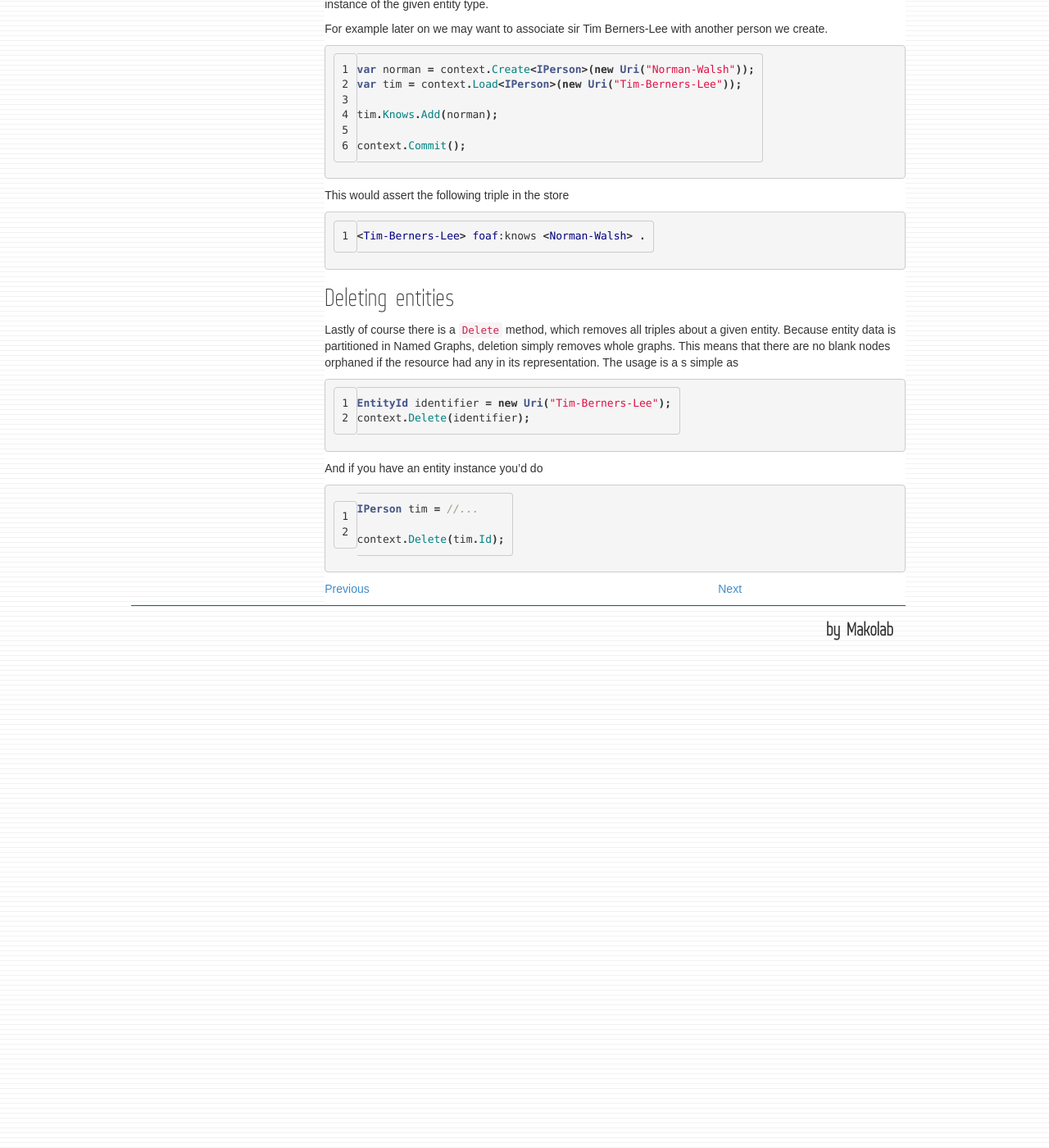
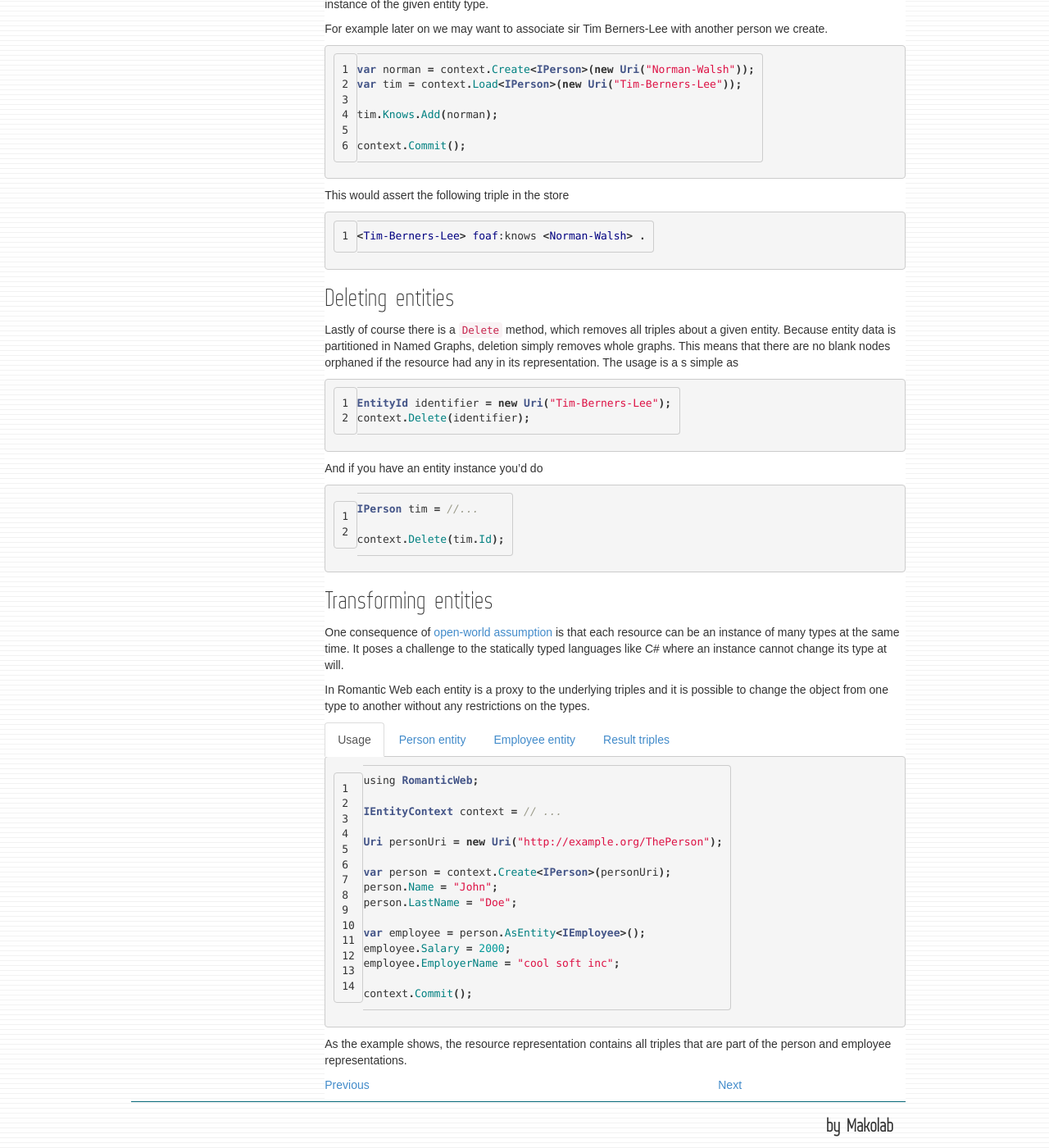
Before and after one commit to MakoLab/RomanticWeb, a Jekyll site: the page built from docs/basic-usage/3.working-with-entities.markdown, in a window 1280 px wide and 1400 px high, scrolled down 1127 px. Shown: the whole window at 82% size. Built offline with Jekyll 4.4.1, drawn with Linux system fonts in a browser that asks for light colours; nearby versions of some CDN libraries; before the commit the page ends 1923 px from its top, so only the background shows below that.

Commit message:
rdf:type behaviour

```diff
--- a/docs/basic-usage/3.working-with-entities.markdown
+++ b/docs/basic-usage/3.working-with-entities.markdown
@@ -3,7 +3,7 @@ layout: tutorial
 title:  "Working with entities"
 permalink: 'entities/'
 prev: 'docs/basic-usage/context-factory/'
-next: 'docs/basic-usage/linq/'
+next: 'docs/basic-usage/rdf-types/'
 categories: ['docs', 'basic-usage']
 ---
 
@@ -83,8 +83,97 @@ IPerson tim = //...
 context.Delete(tim.Id);
 {% endhighlight %}
 
+## Transforming entities
+
+One consequence of [open-world assumption][owa] is that each resource can be an instance of many types at the same time.
+It poses a challenge to the statically typed languages like C# where an instance cannot change its type at will.
+
+In Romantic Web each entity is a proxy to the underlying triples and it is possible to change the object from one type
+to another without any restrictions on the types.
+
+<ul class="nav nav-tabs" role="tablist">
+  <li class="active"><a href="#usage" role="tab" data-toggle="tab">Usage</a></li>
+  <li><a href="#person" role="tab" data-toggle="tab">Person entity</a></li>
+  <li><a href="#employee" role="tab" data-toggle="tab">Employee entity</a></li>
+  <li><a href="#triples" role="tab" data-toggle="tab">Result triples</a></li>
+</ul>
+
+<dd class="tab-content">
+  <div class="tab-pane fade in active" id="usage">
+
+{% highlight java linenos=table %}
+using RomanticWeb;
+
+IEntityContext context = // ...
+Uri personUri = new Uri("http://example.org/ThePerson");
+
+var person = context.Create<IPerson>(personUri);
+person.Name = "John";
+person.LastName = "Doe";
+
+var employee = person.AsEntity<IEmployee>();
+employee.Salary = 2000;
+employee.EmployerName = "cool soft inc";
+
+context.Commit();
+{% endhighlight %}
+
+  </div>
+  <div class="tab-pane fade" id="person">
+
+{% highlight java linenos=table %}
+using RomanticWeb.Mapping.Attributes;
+using RomanticWeb.Mapping.Model;
+
+public interface IPerson : IEntity
+{
+    [Property("foaf", "givenName")]
+    string Name { get; set; }
+
+    [Property("foaf", "familyName")]
+    string LastName { get; set; }
+}
+{% endhighlight %}
+
+  </div>
+  <div class="tab-pane fade" id="employee">
+
+{% highlight java linenos=table %}
+using RomanticWeb.Mapping.Attributes;
+using RomanticWeb.Mapping.Model;
+
+public interface IEmployee : IEntity
+{
+    [Property("ex", "salary")]
+    int Salary { get; set; }
+
+    [Property("ex", "employer")]
+    string EmployerName { get; set; }
+}
+{% endhighlight %}
+
+  </div>
+  <div class="tab-pane fade" id="triples">
+
+{% highlight css linenos=table %}
+
+<http://example.org/ThePerson>
+    foaf:givenName "John"^^xsd:string ;
+    foaf:familyName "Doe"^^xsd:string ;
+    ex:salary 2000 ;
+    ex:employer "cool soft inc"^^xsd:string .
+
+{% endhighlight %}
+
+  </div>
+</dd>
+
+As the example shows, the resource representation contains all triples that are part of the person and employee
+representations.
+
 [foaf]: http://www.foaf-project.org/
 [foaf-doc]: http://xmlns.com/foaf/spec/
 [fnh]: http://www.fluentnhibernate.org/
 [concepts]: ../../getting-started/concepts
 [dnr]: http://dotnetrdf.org
+[owa]: http://wiki.opensemanticframework.org/index.php/Overview_of_the_Open_World_Assumption
--- a/docs/basic-usage/4.linq.markdown
+++ b/docs/basic-usage/5.linq.markdown
@@ -2,7 +2,7 @@
 layout: tutorial
 title:  "LINQ"
 permalink: 'linq/'
-prev: 'docs/basic-usage/entities/'
+prev: 'docs/basic-usage/rdf-types/'
 next: 'docs/advanced-topics/xml-config/'
 categories: ['docs', 'basic-usage']
 ---
```
Also changed, not shown: docs/basic-usage/1.mapping.markdown (+44 -0 lines), docs/basic-usage/4.rdf-types.markdown (added, +87 -0 lines).
